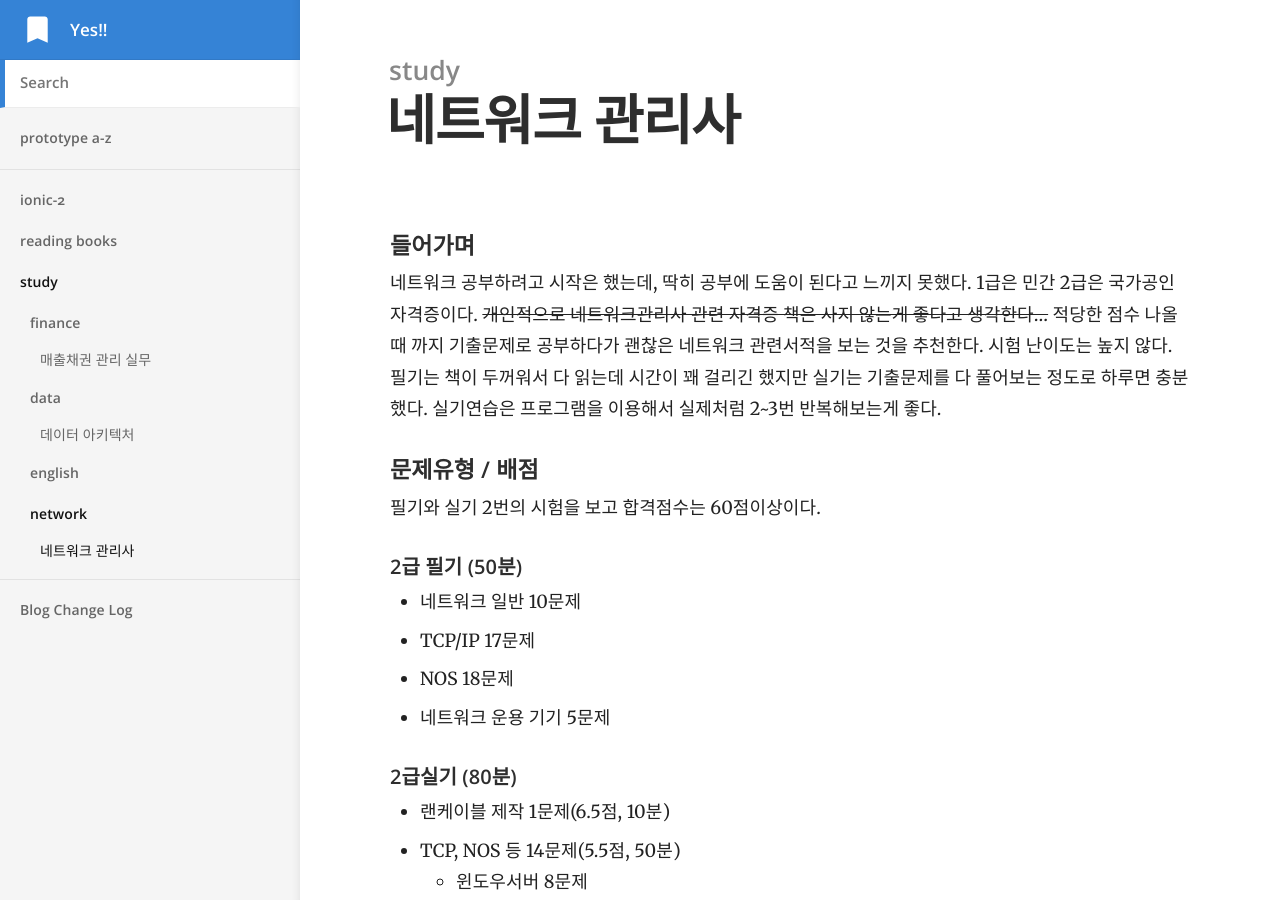
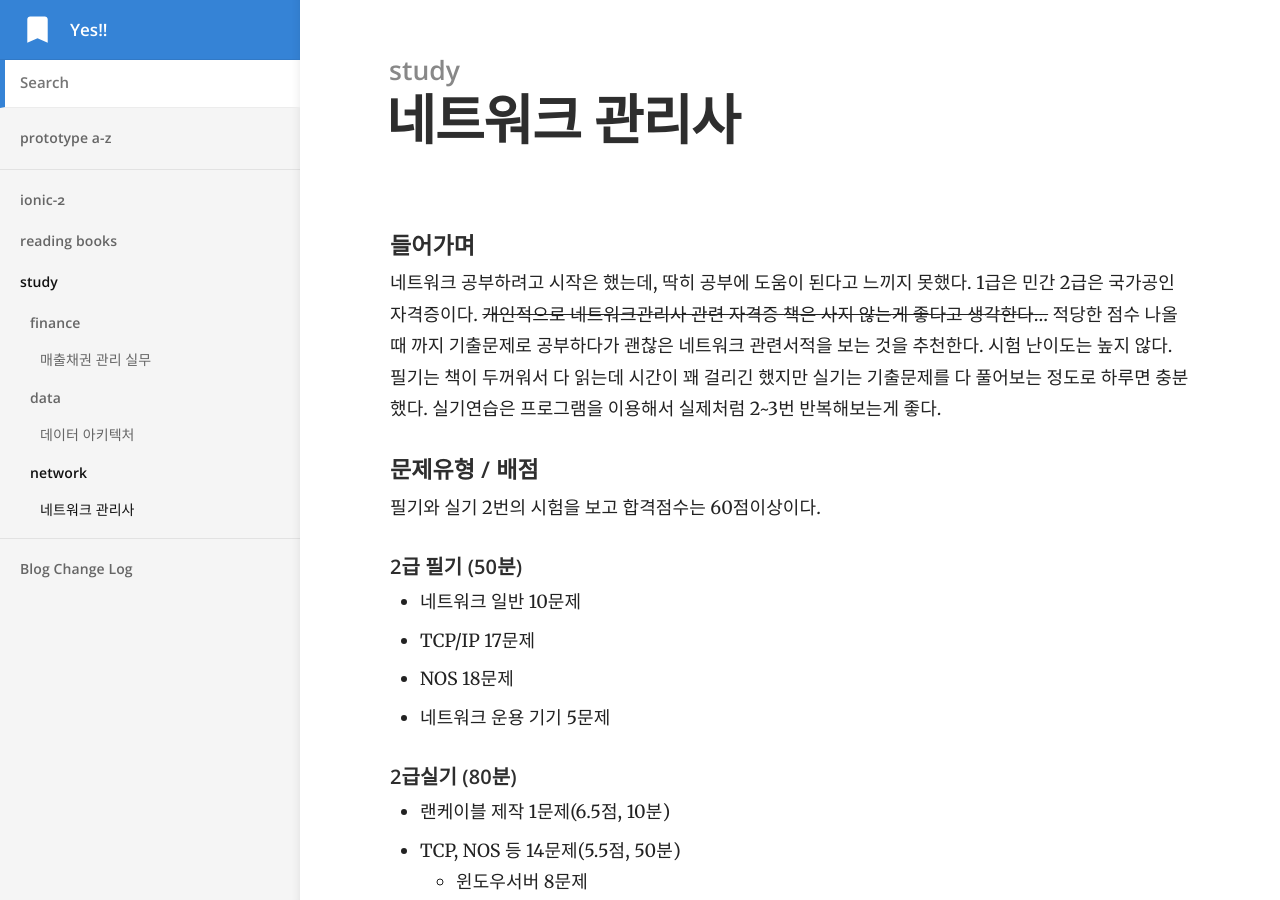
Before and after one commit to j2yes/j2yes.github.io, a Jekyll site: the page built from _docs/study/network.md, in a window 1280 px wide and 900 px high. Built offline with Jekyll 4.4.1, drawn with Linux system fonts in a browser that asks for light colours; nearby versions of some CDN libraries; comment, search, counter and statistics services are not loaded.

Commit message:
hidden 기능

```diff
--- a/_layouts/default.html
+++ b/_layouts/default.html
@@ -59,6 +59,8 @@
 						{% for kind in kind_grouped %}
 							<li class="nav-item second-level {% if kind.name == page.kind %}current{% endif %}">
 								{% assign items = kind.items | sort: 'order' %}
+								<!-- TODO : delete when not needed -->
+								{% if items.first.hidden != true %}
 								<a href="{{ site.baseurl }}{{ items.first.url }}">{{ kind.name }}</a>
 								<ul>
 									{% for item in items %}
@@ -68,6 +70,7 @@
 									{% endif %}
 									{% endfor %}
 								</ul>
+								{% endif %}
 							</li>
 						{% endfor %}
 						</ul>
```
Also changed, not shown: _docs/study/network.md (+1 -1 lines).
